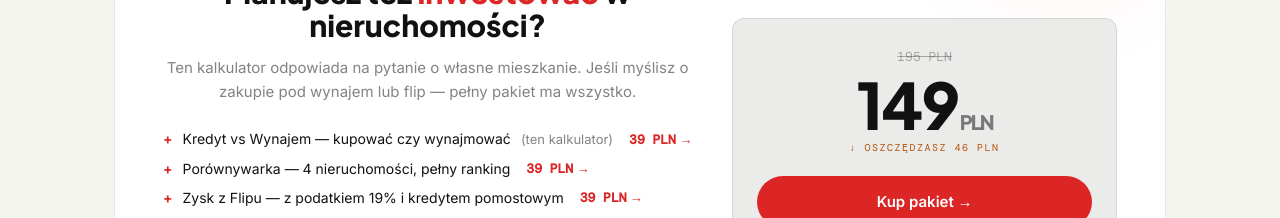
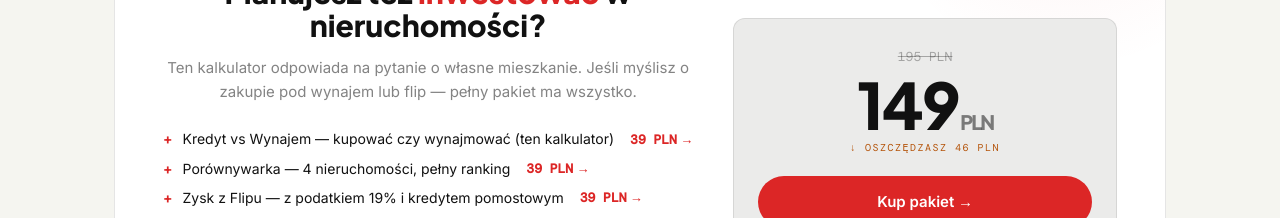
Before and after one commit to mmandai/pl-kredyt-vs-wynajem, a plain HTML site: page index.html in a window 1280 px wide. Shown: the part 2880-3098 px from the top of the page. Drawn offline with nearby package versions, Linux system fonts and the light colour scheme.

Commit message:
Update index.html

```diff
--- a/index.html
+++ b/index.html
@@ -371,7 +371,7 @@
       <h3>Planujesz też <em>inwestować</em> w nieruchomości?</h3>
       <p>Ten kalkulator odpowiada na pytanie o własne mieszkanie. Jeśli myślisz o zakupie pod wynajem lub flip — pełny pakiet ma wszystko.</p>
       <ul class="upsell-list">
-        <li>Kredyt vs Wynajem — kupować czy wynajmować <span style="color:var(--muted);font-size:13px;">(ten kalkulator)</span> <a href="https://imemyselfai.gumroad.com/l/kredytvswynajem" class="list-link" data-track="cta_click" data-location="upsell_list" data-product="kredyt_vs_wynajem"><span class="list-price">39 PLN</span> →</a></li>
+        <li>Kredyt vs Wynajem — kupować czy wynajmować (ten kalkulator) <a href="https://imemyselfai.gumroad.com/l/kredytvswynajem" class="list-link" data-track="cta_click" data-location="upsell_list" data-product="kredyt_vs_wynajem"><span class="list-price">39 PLN</span> →</a></li>
         <li>Porównywarka — 4 nieruchomości, pełny ranking <a href="https://imemyselfai.gumroad.com/l/porownywarka" class="list-link" data-track="cta_click" data-location="upsell_list" data-product="porownywarka"><span class="list-price">39 PLN</span> →</a></li>
         <li>Zysk z Flipu — z podatkiem 19% i kredytem pomostowym <a href="https://imemyselfai.gumroad.com/l/zyskzflipu" class="list-link" data-track="cta_click" data-location="upsell_list" data-product="zysk_z_flipu"><span class="list-price">39 PLN</span> →</a></li>
         <li>Estymator Remontu — 10 kategorii, ceny 2026 <a href="https://imemyselfai.gumroad.com/l/estymatorremontu" class="list-link" data-track="cta_click" data-location="upsell_list" data-product="estymator_remontu"><span class="list-price">39 PLN</span> →</a></li>
```
